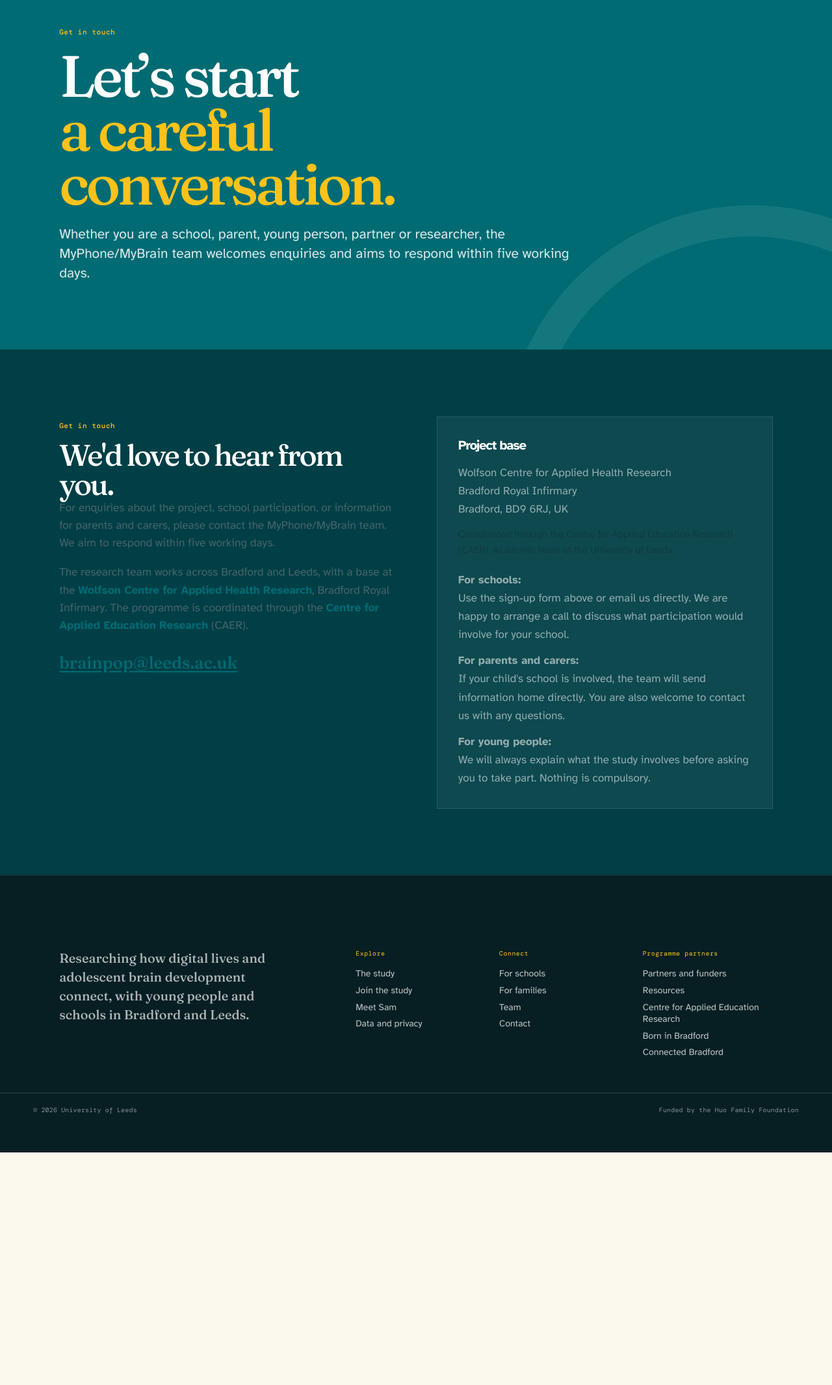
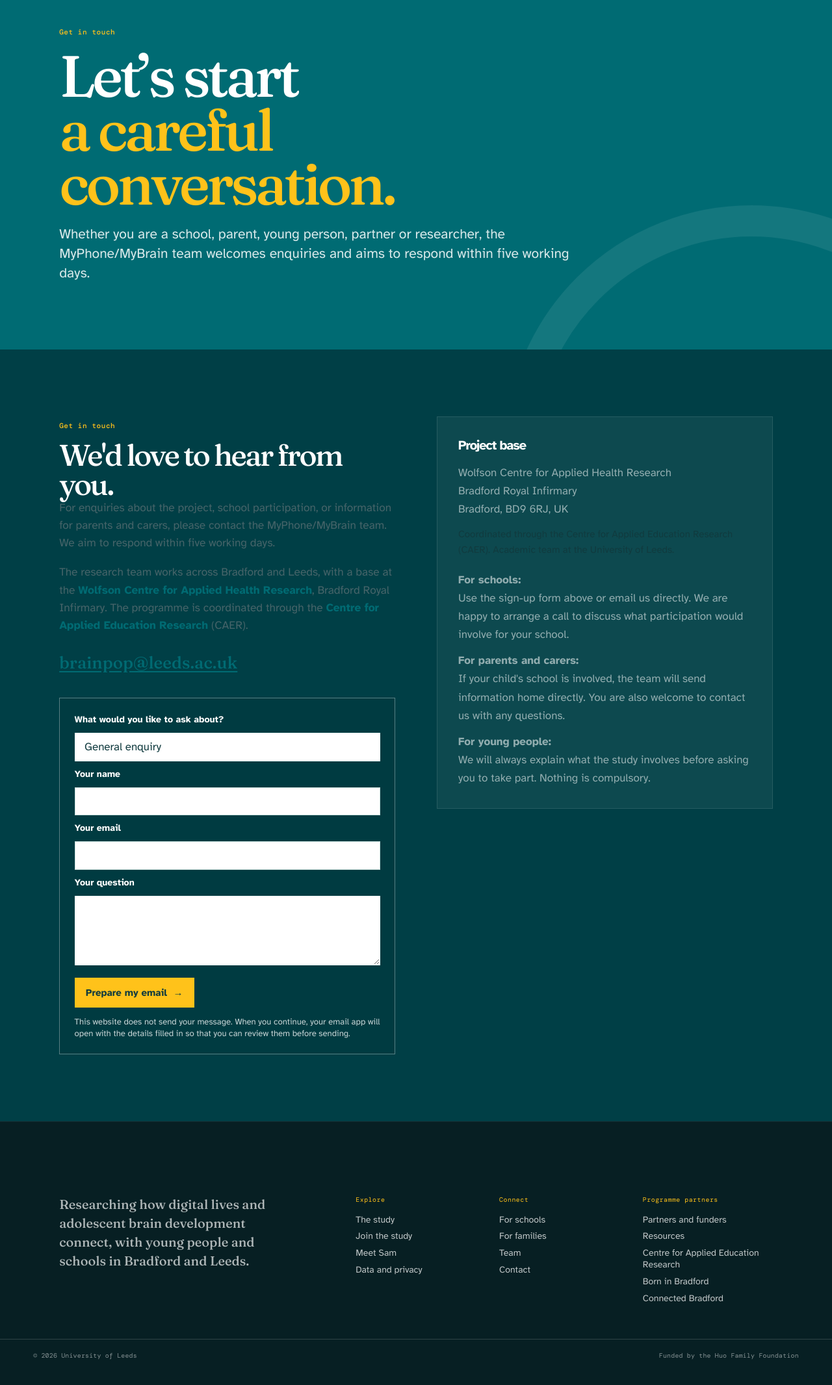
Before and after one commit to faisalmushtaq/myphone-mybrain, a Jekyll site: the page built from contact.md, in a window 1280 px wide, cut to the strip 234-2385 px from the top of the page. Shown: the top 2132 px of the strip at 65% size. Built offline with Jekyll 4.4.1, drawn with Linux system fonts in a browser that asks for light colours; before the commit the page ends 2008 px from its top, so only the background shows below that.

Commit message:
Improve participant journeys and contact flow

```diff
--- a/_includes/contact.html
+++ b/_includes/contact.html
@@ -9,6 +9,24 @@
       <a href="mailto:{{ site.email }}" class="contact-link">
         {{ site.email }}
       </a>
+      <form id="contact-enquiry" class="contact-form" novalidate>
+        <label for="enquiry-topic">What would you like to ask about?</label>
+        <select id="enquiry-topic" name="topic">
+          <option value="General enquiry">General enquiry</option>
+          <option value="Joining MyPhone/MyBrain">Joining MyPhone/MyBrain</option>
+          <option value="Stories About Me">Stories About Me</option>
+          <option value="Participant information">Participant information</option>
+          <option value="School participation">School participation</option>
+        </select>
+        <label for="enquiry-name">Your name</label>
+        <input id="enquiry-name" name="name" type="text" autocomplete="name">
+        <label for="enquiry-email">Your email</label>
+        <input id="enquiry-email" name="email" type="email" autocomplete="email">
+        <label for="enquiry-message">Your question</label>
+        <textarea id="enquiry-message" name="message" rows="4" required></textarea>
+        <button class="btn btn-primary" type="submit">Prepare my email &nbsp;→</button>
+        <p class="contact-form-note">This website does not send your message. When you continue, your email app will open with the details filled in so that you can review them before sending.</p>
+      </form>
     </div>
     <div class="contact-card reveal">
       <h3>Project base</h3>
@@ -29,3 +47,19 @@
     </div>
   </div>
 </section>
+
+<script>
+  (() => {
+    const form = document.getElementById('contact-enquiry');
+    if (!form) return;
+    const topic = new URLSearchParams(window.location.search).get('topic');
+    if (topic) form.elements.topic.value = topic;
+    form.addEventListener('submit', (event) => {
+      event.preventDefault();
+      const data = new FormData(form);
+      const subject = `MyPhone/MyBrain: ${data.get('topic')}`;
+      const body = `Name: ${data.get('name') || ''}\nEmail: ${data.get('email') || ''}\n\nQuestion:\n${data.get('message') || ''}`;
+      window.location.href = `mailto:{{ site.email }}?subject=${encodeURIComponent(subject)}&body=${encodeURIComponent(body)}`;
+    });
+  })();
+</script>
--- a/_includes/for_parents.html
+++ b/_includes/for_parents.html
@@ -32,7 +32,7 @@
       <div class="prose">
         {{ site.data.audience.for_parents.consent_note | markdownify }}
       </div>
-      <a href="#contact" class="btn btn-secondary" style="margin-top:1.5rem;">Contact the team with questions &nbsp;&rarr;</a>
+      <a href="{{ '/contact/?topic=Participant%20information' | relative_url }}" class="btn btn-secondary" style="margin-top:1.5rem;">Contact the team with questions &nbsp;&rarr;</a>
     </div>
   </div>
 </section>
--- a/_includes/join_pathway.html
+++ b/_includes/join_pathway.html
@@ -27,7 +27,7 @@
       <p class="section-kicker">Getting ready</p>
       <h3>MyStory will open here.</h3>
       <p>The secure joining route is being prepared. When it is ready, you will be able to start MyStory here and move through the rest of the study at your own pace.</p>
-      <a class="btn btn-primary" href="{{ '/contact/' | relative_url }}">Ask about joining &nbsp;→</a>
+      <a class="btn btn-primary" href="{{ '/contact/?topic=Joining%20MyPhone%2FMyBrain' | relative_url }}">Register interest in joining &nbsp;→</a>
     </div>
   </div>
 </section>
--- a/_includes/meet_sam_pathway.html
+++ b/_includes/meet_sam_pathway.html
@@ -16,7 +16,7 @@
       <p class="section-kicker">Coming soon</p>
       <h3>Meet Sam will open here.</h3>
       <p>The Stories About Me app is being prepared. This page will become the place to meet Sam, read the story-donation information and decide whether you would like to contribute.</p>
-      <a class="btn btn-primary" href="{{ '/contact/' | relative_url }}">Ask about Stories About Me &nbsp;→</a>
+      <a class="btn btn-primary" href="{{ '/contact/?topic=Stories%20About%20Me' | relative_url }}">Register interest in Stories About Me &nbsp;→</a>
     </div>
   </div>
 </section>
--- a/_includes/participant_information.html
+++ b/_includes/participant_information.html
@@ -21,7 +21,7 @@
       <h3>MySelf comes first.</h3>
       <p>When MySelf is ready, your school or the research team will tell you how to access it. Any future phone screen-capture data donation will be introduced separately and will remain optional.</p>
       <a class="btn btn-primary" href="{{ '/myself/' | relative_url }}">Find out about MySelf &nbsp;→</a>
-      <a class="text-link" href="{{ '/contact/' | relative_url }}">Ask the research team a question &nbsp;→</a>
+      <a class="text-link" href="{{ '/contact/?topic=Participant%20information' | relative_url }}">Ask the research team a question &nbsp;→</a>
     </div>
   </div>
 </section>
--- a/assets/css/moto-inspired.css
+++ b/assets/css/moto-inspired.css
@@ -125,6 +125,11 @@ p { max-width: 70ch; }
 .meet-sam-copy { max-width: 66ch; margin: 2rem 0; font-size: 1.1rem; }
 .participant-linkline { margin-top: 1.5rem; color: #416368; }
 .participant-linkline a { color: var(--mpb-teal); font-weight: 700; text-decoration: underline; text-underline-offset: 4px; }
+.contact-form { margin-top: 2rem; display: grid; gap: .55rem; max-width: 560px; padding: 1.4rem; border: 1px solid rgba(255,255,255,.35); background: rgba(0, 48, 53, .26); }
+.contact-form label { color: #fff; font-weight: 700; font-size: .88rem; }
+.contact-form input, .contact-form select, .contact-form textarea { width: 100%; border-color: rgba(255,255,255,.42); background: #fff; color: var(--mpb-ink); }
+.contact-form .btn { width: fit-content; margin-top: .65rem; }
+.contact-form-note { margin: .25rem 0 0; color: rgba(255,255,255,.78); font-size: .82rem; line-height: 1.38; }
 .invite-next-box { padding: clamp(1.5rem, 4vw, 2.5rem); border: 1px solid var(--mpb-line); border-top: 6px solid var(--mpb-yellow); background: #fff; box-shadow: var(--shadow-sm); }
 .invite-next-box h2 { max-width: 16ch; margin: 0 0 1rem; color: var(--mpb-teal); font-size: clamp(2.3rem, 5vw, 4rem); }
 .invite-next-box p { max-width: 58ch; color: #46676b; font-size: 1.08rem; }
```
